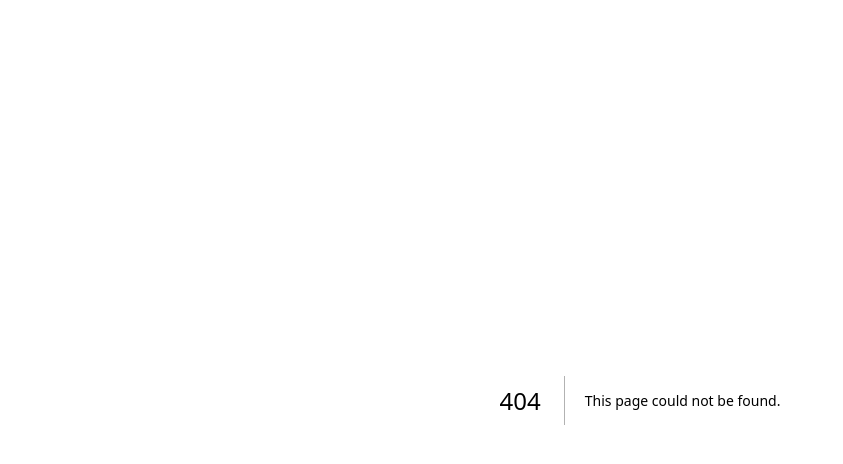
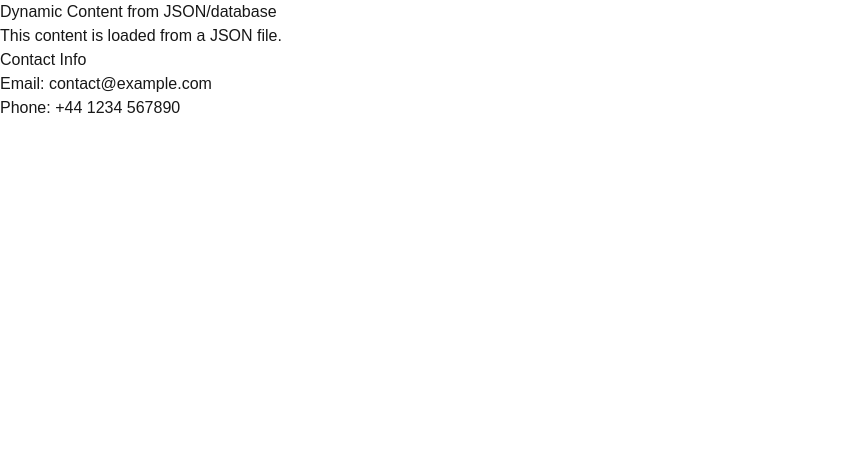
Before and after one commit to jackharpernw/next-app, a Next.js app: page /contact in a window 1280 px wide. Before the commit this address had no page. Shown: the top 464 px of the page, without its empty margins (0-843 px from the left). Built offline with nearby package versions, Linux system fonts and the light colour scheme.

Commit message:
Add dynamic contact page

```diff
--- /dev/null
+++ b/app/contact/page.tsx
@@ -0,0 +1,19 @@
+import fs from "fs";
+import path from "path";
+
+export default async function Contact() {
+  // Load JSON file dynamically
+  const filePath = path.join(process.cwd(), "data", "content.json");
+  const jsonData = await fs.promises.readFile(filePath, "utf-8");
+  const content = JSON.parse(jsonData);
+
+  return (
+    <div>
+      <h1>{content.title}</h1>
+      <p>{content.description}</p>
+      <h2>Contact Info</h2>
+      <p>Email: {content.contact.email}</p>
+      <p>Phone: {content.contact.phone}</p>
+    </div>
+  );
+}
--- /dev/null
+++ b/data/content.json
@@ -0,0 +1,8 @@
+{
+    "title": "Dynamic Content from JSON/database",
+    "description": "This content is loaded from a JSON file.",
+    "contact": {
+      "email": "contact@example.com",
+      "phone": "+44 1234 567890"
+    }
+  }
```
